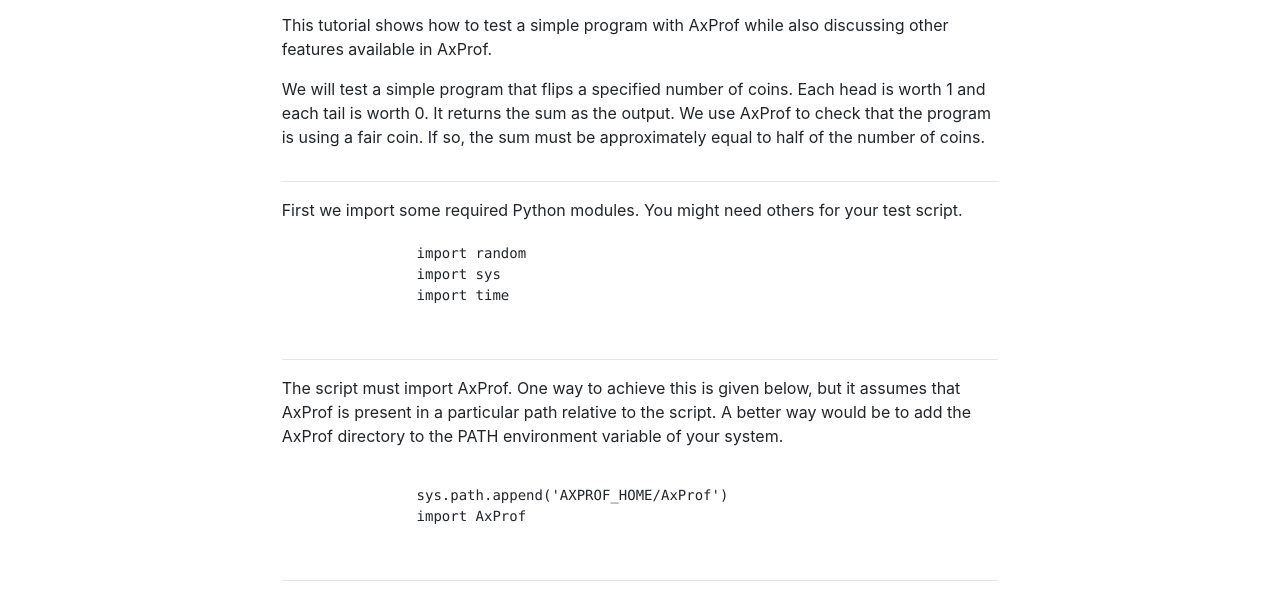
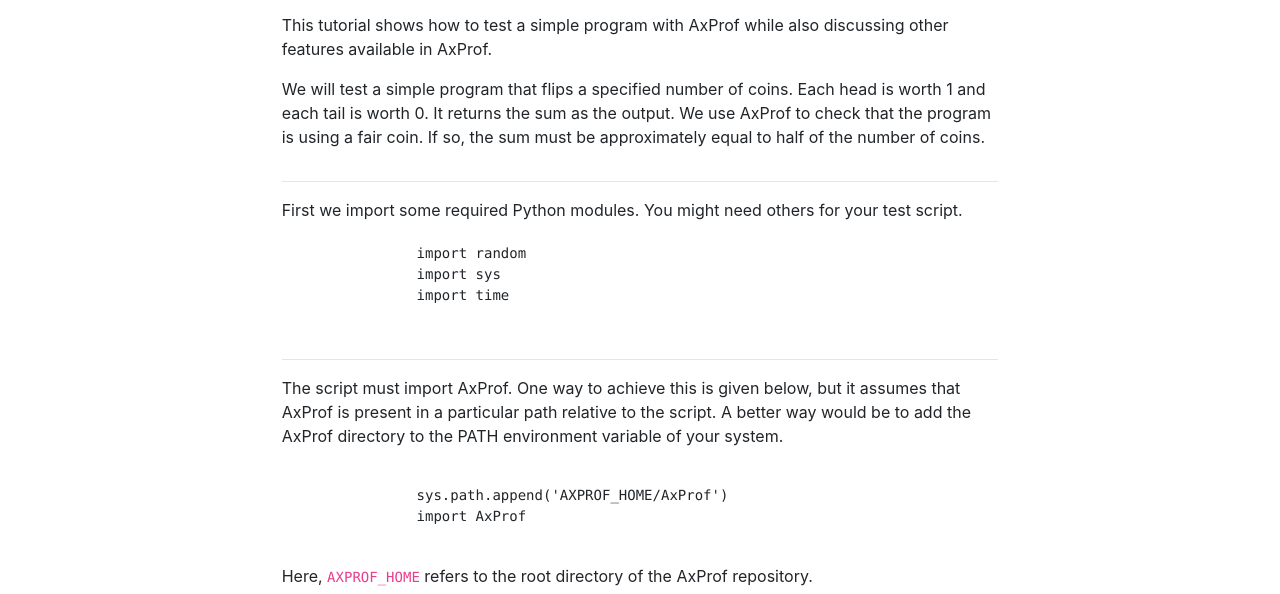
Before and after one commit to uiuc-arc/axprof.github.io, a plain HTML site: page tutorial.html in a window 1280 px wide. Shown: the part 153-747 px from the top of the page. Drawn offline with nearby package versions, Linux system fonts and the light colour scheme.

Commit message:
minor clarifications

```diff
--- a/tutorial.html
+++ b/tutorial.html
@@ -71,6 +71,8 @@
                 sys.path.append('AXPROF_HOME/AxProf')
                 import AxProf
             </code></pre>
+            <p>Here, <code>AXPROF_HOME</code> refers to the root directory of the AxProf repository.</p>
+
             <hr>
 
             <p>We specify a list of configurations that will be
@@ -143,7 +145,7 @@
             available in <code>AxProf/AxProfGenerators.py</code>. </p>
             <pre><code class="prettyprint">
                 def inputParams(config, inputNum):
-                return [config['coins'], 0, 1000000]
+                  return [config['coins'], 0, 1000000]
             </code></pre>
 
             <p>This tells
```
